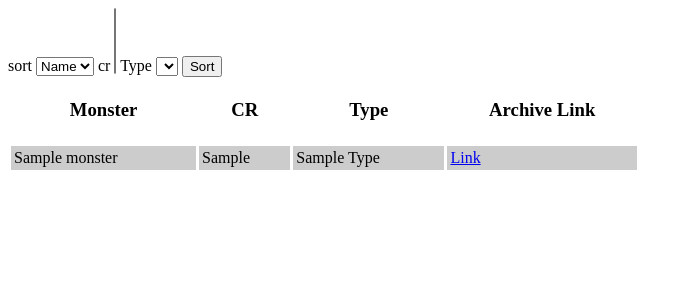
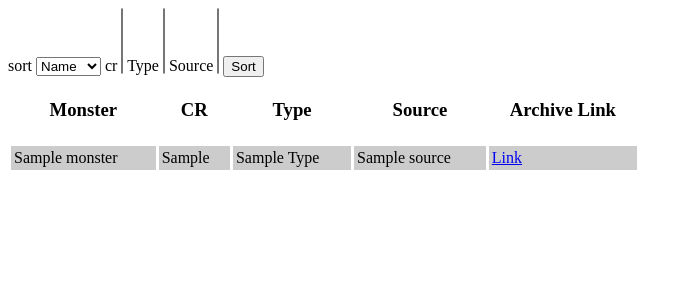
Before and after one commit to ckennard/monsterdb, a Flask app: template templates/monsters.html in a window 1280 px wide. Shown: the top 300 px of the page, without its empty margins (0-692 px from the left). Run offline with Flask 2, Linux system fonts and the light colour scheme; tables that the repository leaves empty hold one stand-in row (values such as "Sample post"); the template is opened without the code that fills it: values that come from a table or form of the project are taken from there, most other values are stand-ins (such as "Sample title", 1, 10 or a date in 2020); lists and menus that the app fills with data are empty; some libraries are stand-ins or nearby versions.

Commit message:
Added source and made every filter selectmultiple

```diff
--- a/app.py
+++ b/app.py
@@ -18,11 +18,13 @@ class monstersModel(db.Model):
     Name = db.Column(db.String())
     CR = db.Column(db.Integer())
     Type = db.Column(db.String())
+    Source = db.Column(db.String())
 
-    def __init__(self, Name, CR, Type):
+    def __init__(self, Name, CR, Type, Source):
         self.Name = Name
         self.CR = CR
         self.Type = Type
+        self.Source = Source
 
     def __repr__(self):
         return f"<{self.Name}>"
@@ -31,19 +33,24 @@ def _get_form(data=None):
     form = FilterForm(data)
     form.cr.choices = [(r.CR,r.CR) for r in monstersModel.query.distinct('CR').order_by("CR")]
     form.Type.choices = [(r.Type,r.Type) for r in monstersModel.query.distinct('Type').order_by("Type")]
+    form.Source.choices = [(r.Source,r.Source) for r in monstersModel.query.distinct('Source').order_by("Source")]
     return form
 
 class FilterForm(FlaskForm):
     print("filterform")
     sort = SelectField('sort',
         validators=[DataRequired()],
-        choices=[('Name', 'Name'),('CR', 'CR'), ('Type', 'Type')]
+        choices=[('Name', 'Name'),('CR', 'CR'), ('Type', 'Type'),('Source', 'Source')]
     )
     cr = SelectMultipleField('cr',
         validators=[Optional()],
         choices=[]
     )
-    Type = SelectField('Type',
+    Type = SelectMultipleField('Type',
+        validators=[Optional()],
+        choices=[]
+    )
+    Source = SelectMultipleField('Source',
         validators=[Optional()],
         choices=[]
     )
@@ -62,8 +69,9 @@ def handle_monsters():
                 print (form.cr.data)
                 monsters = monsters.filter(monstersModel.CR.in_(form.cr.data))
             if form.Type.data:
-                print("form.Type")
-                monsters = monsters.filter_by(Type=form.Type.data)
+                monsters = monsters.filter(monstersModel.Type.in_(form.type.data))
+            if form.Source.data:
+                monsters = monsters.filter(monstersModel.Source.in_(form.Source.data))
             print ("successful form all good")
         else:
             print(form.errors)
@@ -73,7 +81,8 @@ def handle_monsters():
     results = [{
         "name": monster.Name,
         "cr": monster.CR,
-        "Type": monster.Type
+        "Type": monster.Type,
+        "Source": monster.Source
     } for monster in monsters]
 
     return render_template("monsters.html",monsters=results,form=form)
--- a/templates/monsters.html
+++ b/templates/monsters.html
@@ -15,6 +15,7 @@
 		{{ form.sort.label }} {{ form.sort }}
 		{{ form.cr.label }} {{ form.cr }}
 		{{ form.Type.label }} {{ form.Type }}
+		{{ form.Source.label}} {{ form.Source }}
 		<input type="submit" name = "formaction" value="Sort">
 	</form>
 
@@ -23,6 +24,7 @@
 			<th><h3>Monster</h3></th>
 			<th><h3>CR</h3></th>
 			<th><h3>Type</h3></th>
+			<th><h3>Source</h3></th>
 			<th><h3>Archive Link</h3></th>
 		</tr>
 		{% for monster in monsters %}
@@ -30,6 +32,7 @@
 				<td>{{monster.name}}</td>
 				<td>{{monster.cr}}</td>
 				<td class="monsterType">{{monster.Type}}</td>
+				<td>{{monster.Source}}</td>
 				<td><a href='https://aonprd.com/MonsterDisplay.aspx?ItemName={{monster.name}}'>Link</a></td>
 			</tr>
 		{% endfor %}
```
